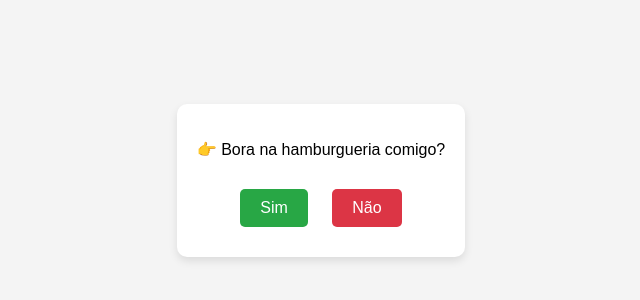
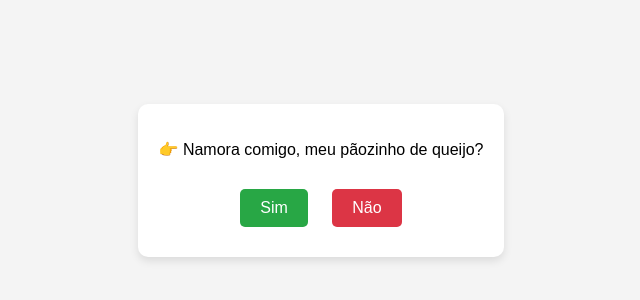
Before and after one commit to balardinerickp/Convite_da_Ca, a plain HTML site: page index.html in a window 1280 px wide. Shown: the part 220-520 px from the top of the page, without its empty margins (319-959 px from the left). Drawn offline with Linux system fonts and the light colour scheme.

Commit message:
Update index.html

```diff
--- a/index.html
+++ b/index.html
@@ -46,7 +46,7 @@
 <body>
 
 <div class="container">
-    <p>👉 Bora na hamburgueria comigo?</p>
+    <p>👉 Namora comigo, meu pãozinho de queijo?</p>
     <div class="buttons">
         <button class="sim" onclick="alert('Que legal! Vamos lá!')">Sim</button>
         <button class="nao" id="naoBtn" onmouseover="moveNao()">Não</button>
```
